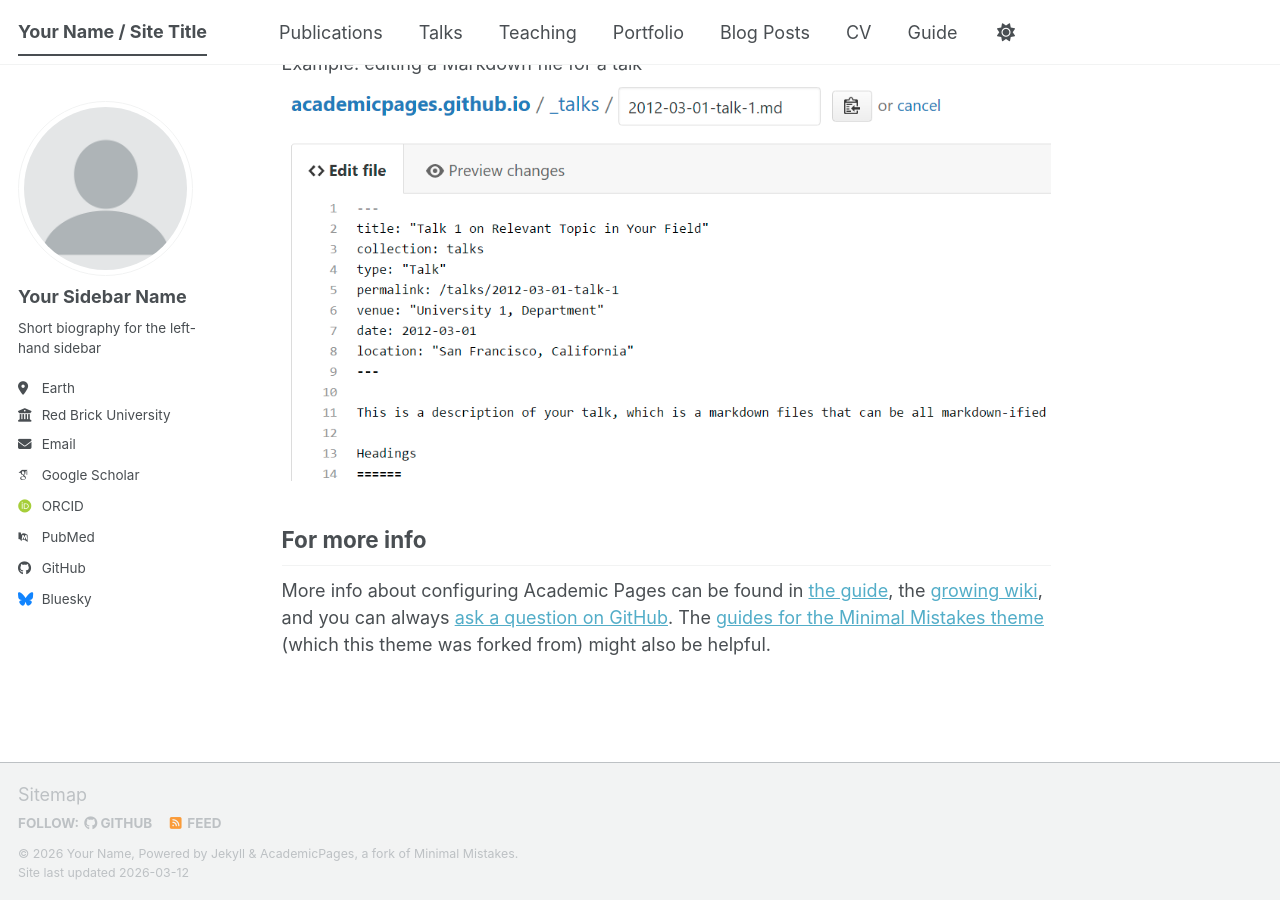
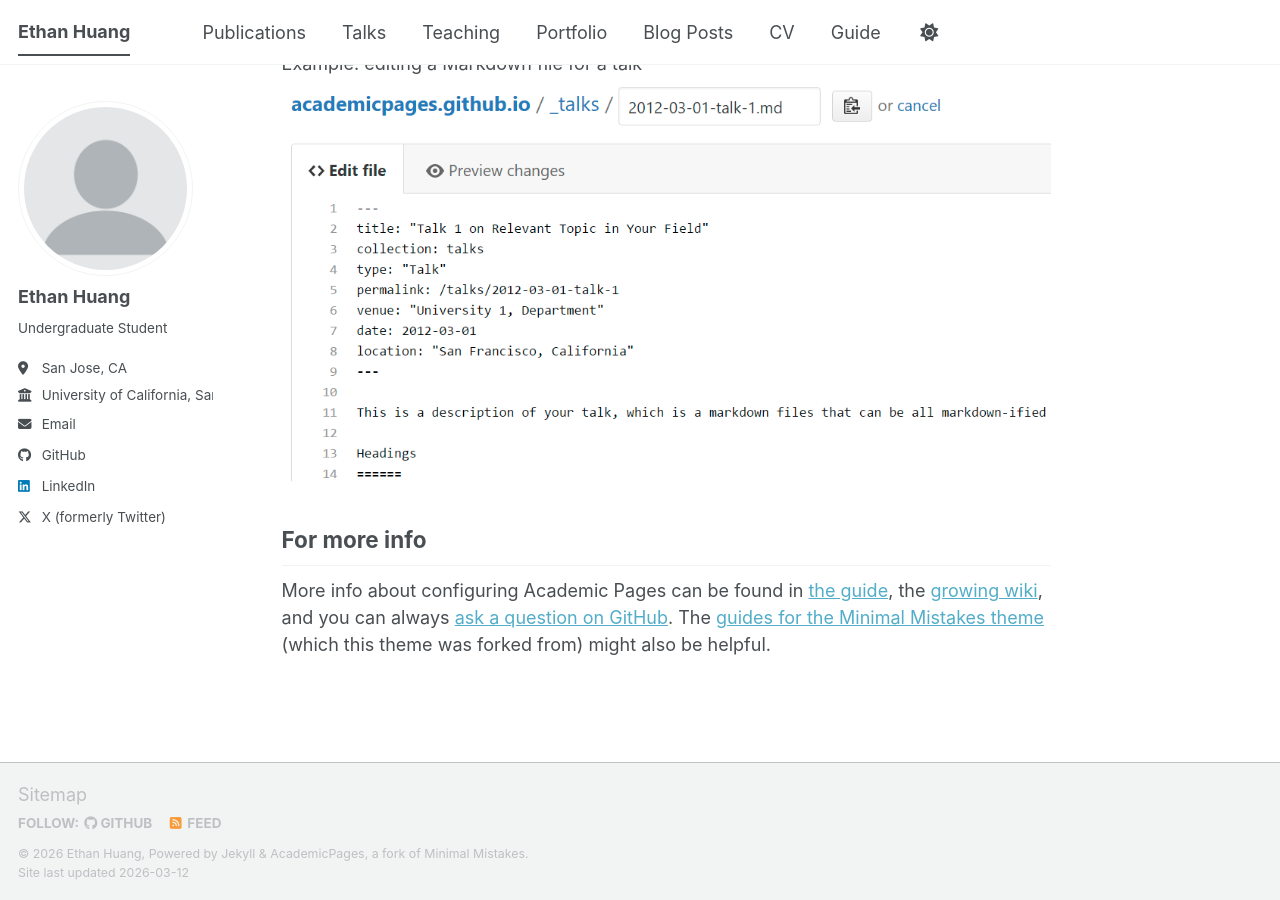
Before and after one commit to eyh002/eyh002.github.io, a Jekyll site: the page built from _pages/about.md, in a window 1280 px wide and 900 px high, scrolled down 2720 px. Built offline with Jekyll 4.4.1, drawn with Linux system fonts in a browser that asks for light colours; some web fonts are replaced; a script bundle is joined from its source files by our own code; library files that are not in the unit come from our copies.

Commit message:
Update personal details in _config.yml
Updated personal information and links in the configuration file.

```diff
--- a/_config.yml
+++ b/_config.yml
@@ -9,14 +9,14 @@
 # Basic Site Settings
 locale                   : "en-US"
 site_theme               : "default" # The available themes options are "default", "air", "sunrise", "mint", "dirt" and "contrast"
-title                    : "Your Name / Site Title"
+title                    : "Ethan Huang"
 title_separator          : "-"
-name                     : &name "Your Name"
-description              : &description "Your Name's academic portfolio"   # Update this with a general description of your site, this is the default if not overridden by a page
-url                      : https://academicpages.github.io # The base hostname & protocol for your site e.g. "https://[your GitHub username].github.io",
+name                     : &name "Ethan Huang"
+description              : &description "Ethan Huang's academic portfolio"   # Update this with a general description of your site, this is the default if not overridden by a page
+url                      : https://eyh002.github.io # The base hostname & protocol for your site e.g. "https://[your GitHub username].github.io",
                                                            # or if you already have some other page hosted on Github then use "https://[your GitHub username].github.io/[Your Repo Name]"
 baseurl                  : "" # the subpath of your site, e.g. "/blog"
-repository               : "academicpages/academicpages.github.io"
+repository               : "eyh002/eyh002.github.io"
 
 # Site Author - The following control what appear as part of the author content on the side bar.
 #               If a field is blank the icon and link will not appear, otherwise it will be shown.
@@ -24,24 +24,24 @@ repository               : "academicpages/academicpages.github.io"
 author:
   # Biographic information
   avatar           : "profile.png"
-  name             : "Your Sidebar Name"
+  name             : "Ethan Huang"
   pronouns         : # example: "she/her"
-  bio              : "Short biography for the left-hand sidebar"
-  location         : "Earth"
-  employer         : "Red Brick University"
+  bio              : "Undergraduate Student"
+  location         : "San Jose, CA"
+  employer         : "University of California, San Diego"
   uri              : # URL
   email            : "none@example.org"
 
   # Academic websites
   academia         : # URL
   arxiv            : # URL - Update with the correct link to your profile
-  googlescholar    : "https://scholar.google.com/citations?user=PS_CX0AAAAAJ"
+  googlescholar    : # URL
   inspire-hep      : # URL
   impactstory      : # URL
-  orcid            : "https://orcid.org/yourorcidurl"
+  orcid            : # "https://orcid.org/yourorcidurl"
   semantic         : # URL
   ssrn             : # URL
-  pubmed           : "https://www.ncbi.nlm.nih.gov/pubmed/?term=john+snow"
+  pubmed           : # "https://www.ncbi.nlm.nih.gov/pubmed/?term=john+snow"
   researchgate     : # URL
   scopus           : # URL
   zotero           : # URL
@@ -51,13 +51,13 @@ author:
   bitbucket        : # Username - Update with your username on the site
   codepen          : # Username
   dribbble         : # Username
-  github           : "academicpages"
+  github           : "github.com/eyh002"
   kaggle           : # Username
   stackoverflow    : # User number or user number and name (i.e., use "1" or "1/jeff-atwood")
 
   # Social media
   artstation       : # Username
-  bluesky          : "bsky.app" # Replace this with you Bluesky username
+  bluesky          : # "bsky.app" # Replace this with you Bluesky username
   facebook         : # Username
   flickr           : # Username
   foursquare       : # Username
@@ -66,7 +66,7 @@ author:
   keybase          : # Username
   instagram        : # Username
   lastfm           : # Username
-  linkedin         : # Username
+  linkedin         : "linkedin.com/in/ethanhuangpy"
   mastodon         : # URL
   medium           : # URL
   pinterest        : # Username
@@ -74,7 +74,7 @@ author:
   steam            : # Username
   telegram         : # URL
   tumblr           : # Username
-  twitter          : # Username for X / Twitter
+  twitter          : "x.com/viola_penguin"
   vine             : # Username
   weibo            : # Username
   wikipedia        : # Username
```
